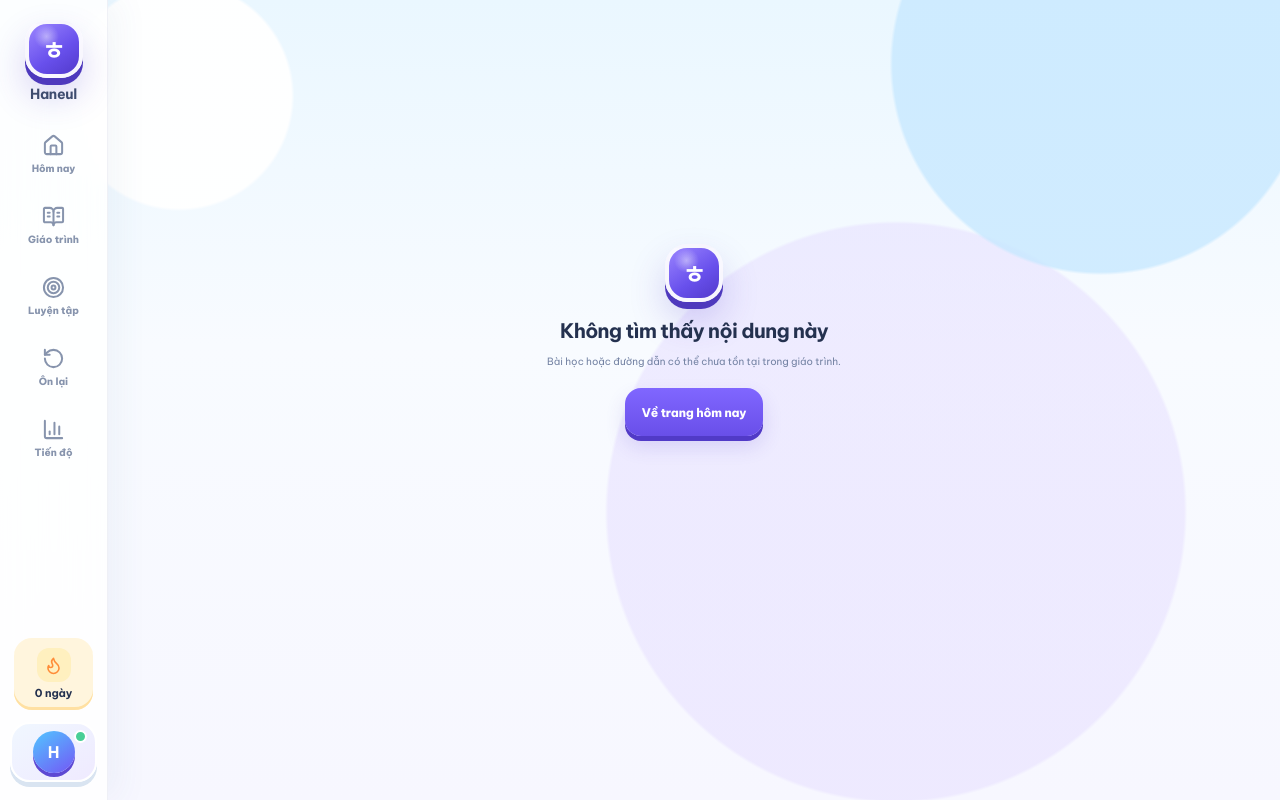
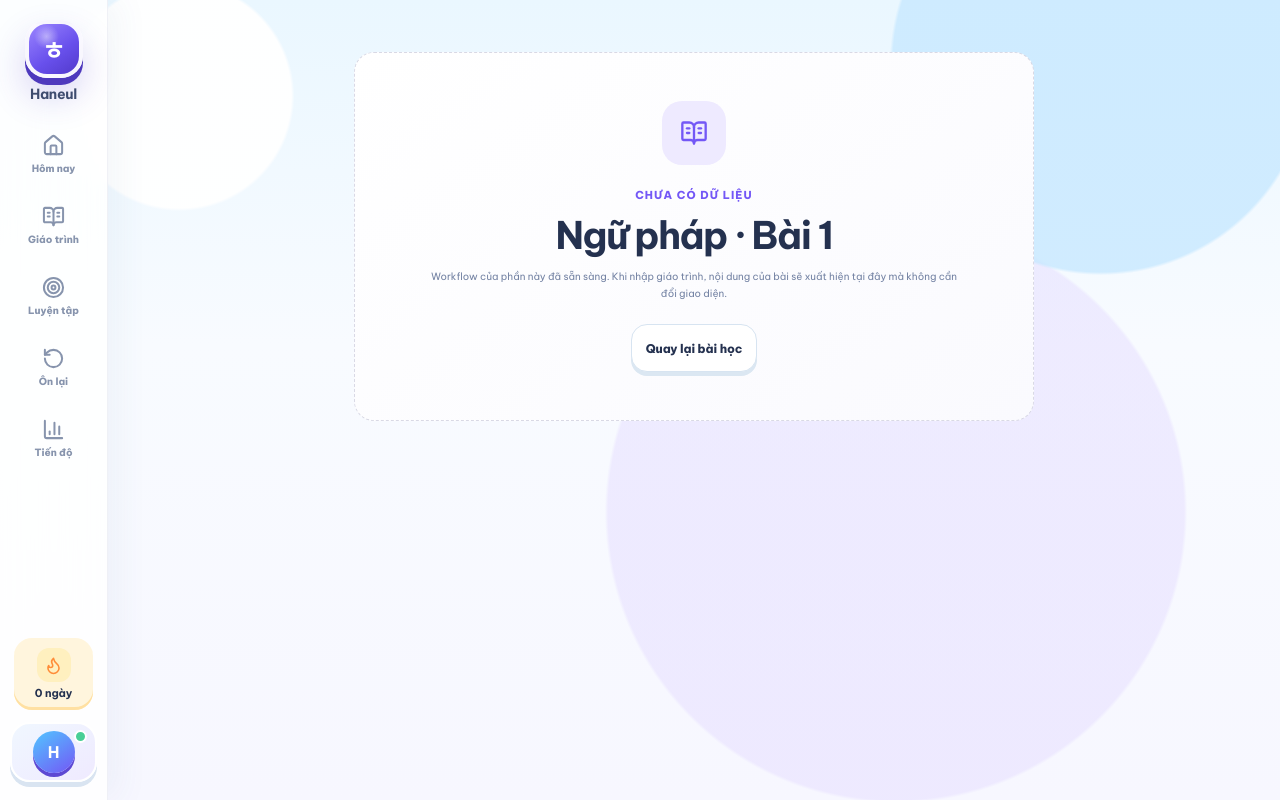
Before and after one commit to phung086/Tieng-Han, a Next.js app: page /grammar in a window 1280 px wide. Before the commit this address had no page. Built offline with nearby package versions, Linux system fonts and the light colour scheme.

Commit message:
feat(grammar): add grammar practice route

```diff
--- /dev/null
+++ b/src/app/grammar/page.tsx
@@ -0,0 +1,15 @@
+import { GrammarLab } from "@/components/grammar-lab";
+
+export default async function GrammarPage({
+  searchParams,
+}: {
+  searchParams: Promise<{ lesson?: string }>;
+}) {
+  const { lesson } = await searchParams;
+
+  return (
+    <div className="page">
+      <GrammarLab lessonId={Number(lesson ?? 1)} />
+    </div>
+  );
+}
```
